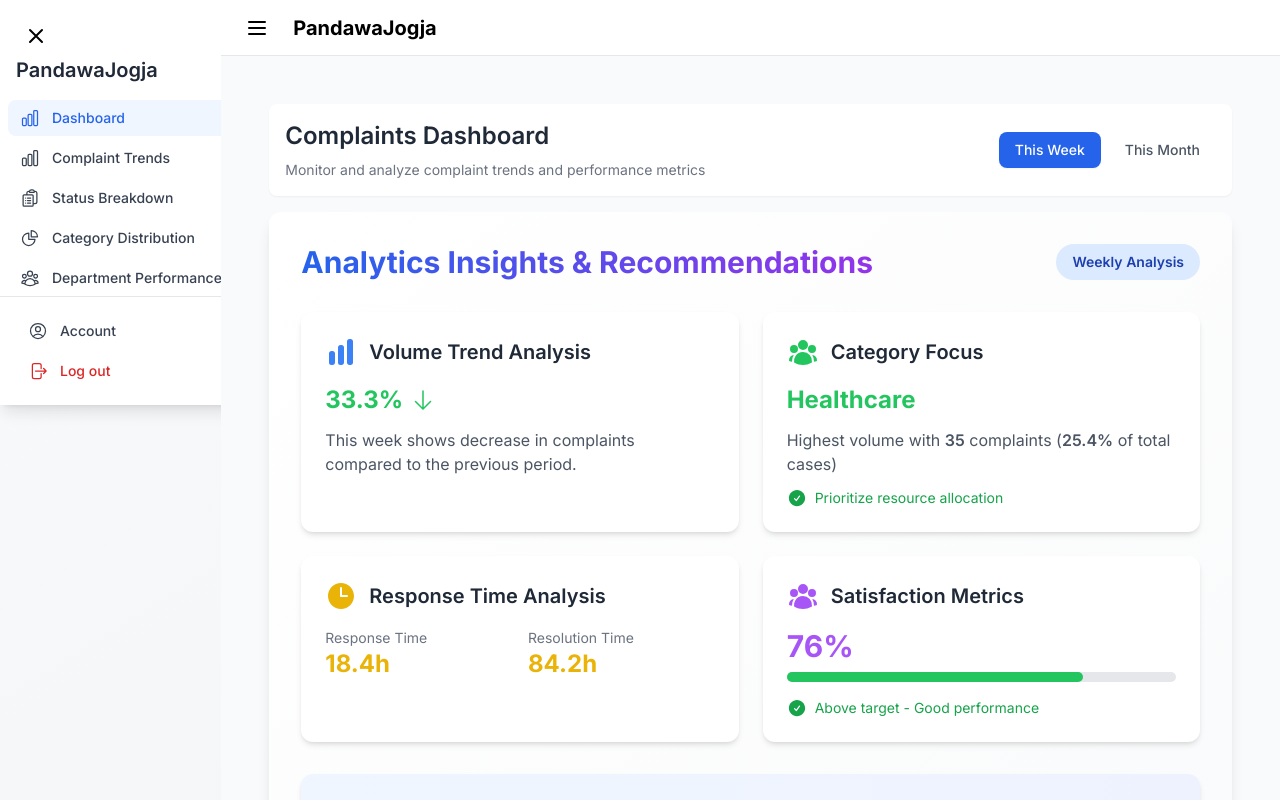
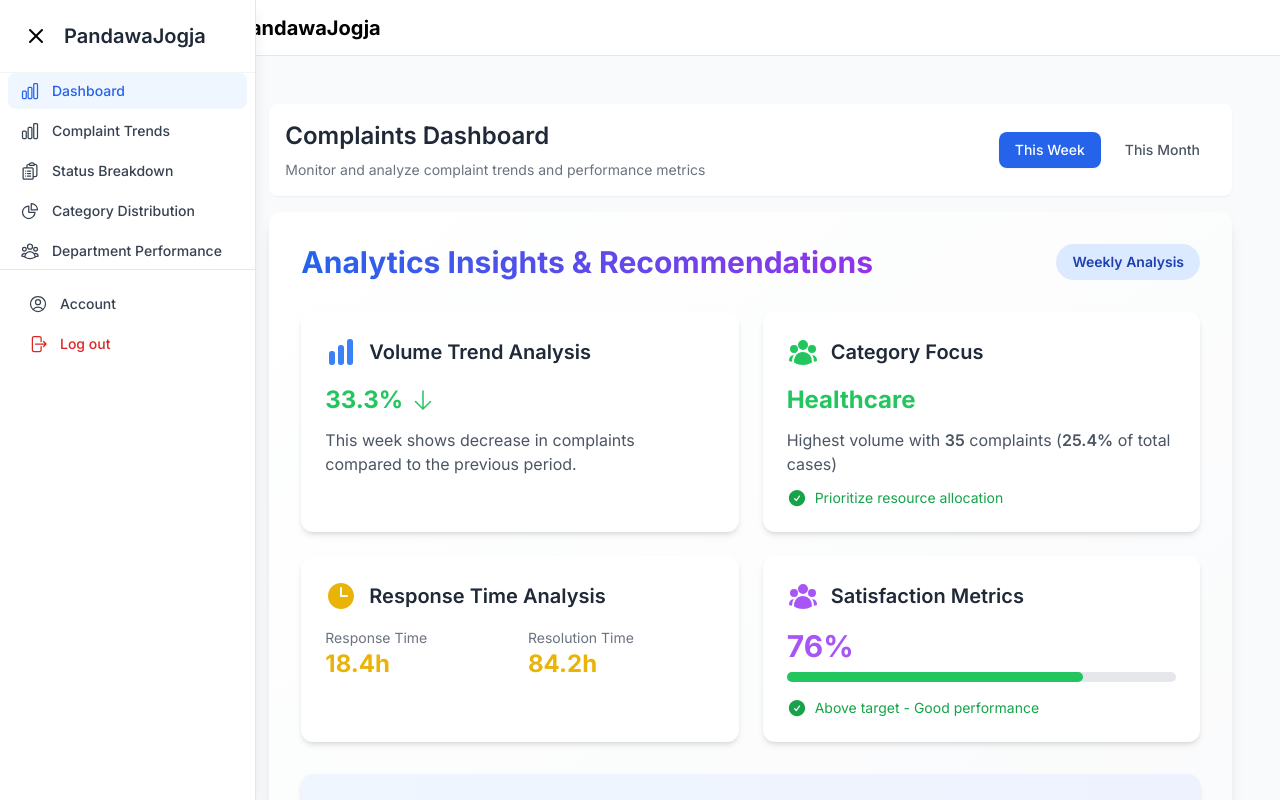
Before and after one commit to 848ill/PandawaJogja, a Next.js app: page /dashboard in a window 1280 px wide. Built offline with nearby package versions, Linux system fonts and the light colour scheme.

Commit message:
fix: sidebar full height, tombol toggle hanya satu di kiri atas, UX lebih rapi di desktop & mobile

```diff
--- a/app/components/DashboardLayoutClient.tsx
+++ b/app/components/DashboardLayoutClient.tsx
@@ -26,15 +26,7 @@ export default function DashboardLayoutClient({ children }: { children: React.Re
       <div className="flex-1 flex flex-col">
         {/* Header/topbar */}
         <header className="flex items-center h-14 px-2 sm:px-4 border-b bg-white shadow-sm">
-          <button
-            className="p-2 rounded hover:bg-gray-100"
-            onClick={() => setSidebarOpen((v) => !v)}
-            aria-label="Toggle sidebar"
-          >
-            {/* Hamburger icon */}
-            <svg className="w-6 h-6" fill="none" stroke="currentColor" viewBox="0 0 24 24"><path strokeLinecap="round" strokeLinejoin="round" strokeWidth={2} d="M4 6h16M4 12h16M4 18h16" /></svg>
-          </button>
-          <span className="ml-4 font-bold text-lg sm:text-xl">PandawaJogja</span>
+          <span className="ml-0 font-bold text-lg sm:text-xl">PandawaJogja</span>
         </header>
         <main className="flex-1 overflow-y-auto p-2 sm:p-4 bg-gray-50">{children}</main>
       </div>
--- a/app/components/Sidebar.tsx
+++ b/app/components/Sidebar.tsx
@@ -58,11 +58,10 @@ const Sidebar: React.FC<SidebarProps> = ({ isOpen, onClose }) => {
         onClick={onClose}
       />
       <aside
-        className={`fixed z-40 inset-y-0 left-0 w-64 bg-white border-r border-gray-200 shadow-lg transform transition-transform duration-300
-          ${isOpen ? 'translate-x-0' : '-translate-x-full'}
-          md:relative md:translate-x-0 md:w-64 md:block`}
+        className={`fixed z-40 inset-y-0 left-0 w-64 h-screen bg-white border-r border-gray-200 shadow-lg transform transition-transform duration-300
+          ${isOpen ? 'translate-x-0' : '-translate-x-full'}`}
       >
-        <div className="p-4 flex items-center justify-between md:block">
+        <div className="flex items-center p-4 border-b border-gray-100">
           <button className="p-2 mr-2" onClick={onClose} aria-label="Hide sidebar">
             <svg className="w-6 h-6" fill="none" stroke="currentColor" viewBox="0 0 24 24"><path strokeLinecap="round" strokeLinejoin="round" strokeWidth={2} d="M6 18L18 6M6 6l12 12" /></svg>
           </button>
```
